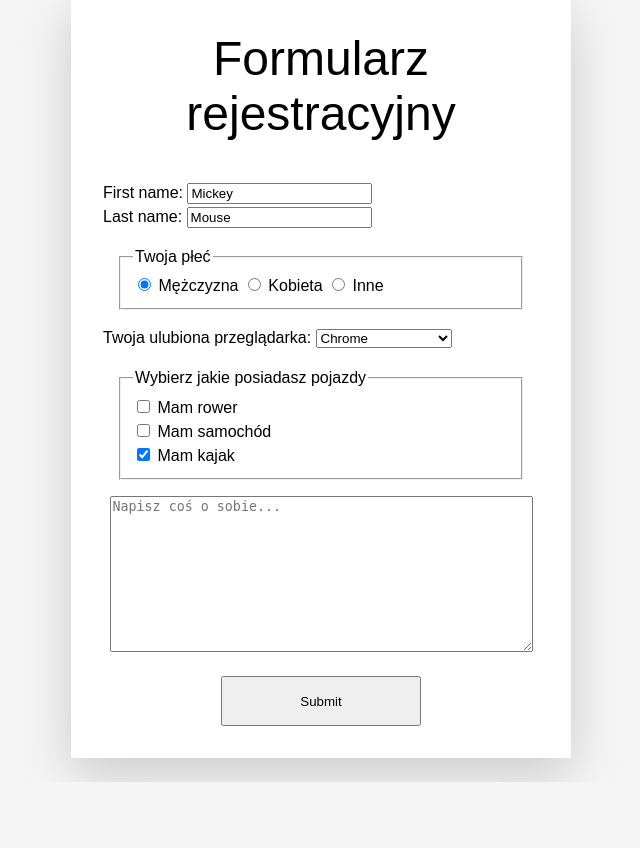
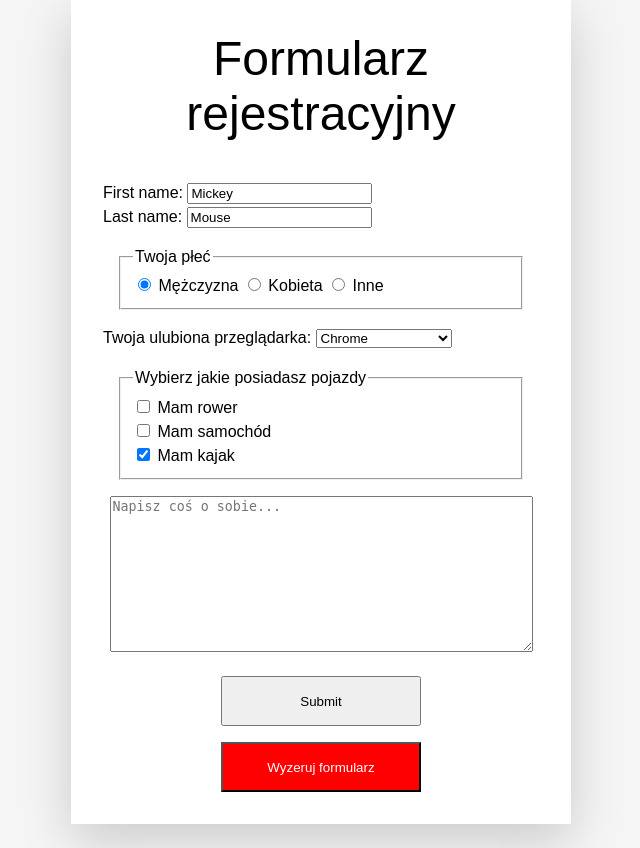
Before and after one commit to kp-marczynski/webowe, a PHP site: page /register.html in a window 1280 px wide. Shown: the part 25-873 px from the top of the page, without its empty margins (319-959 px from the left). Before the commit the page ends 807 px from the top, so only its background shows below. Run offline with PHP 8.4, Linux system fonts and the light colour scheme.

Commit message:
added reset form button

```diff
--- a/register.html
+++ b/register.html
@@ -66,6 +66,7 @@
         <textarea name="message" rows="10" cols="50" placeholder="Napisz coś o sobie..." maxlength="200"></textarea>
         <input class="button" type="submit" value="Submit" onclick="alert('Registration form sent')"
                formaction="index.html">
+        <input class="reset button" type="reset" value="Wyzeruj formularz"/>
     </form>
 </section>
 </body>
--- a/styles.css
+++ b/styles.css
@@ -163,3 +163,15 @@ textarea, .button {
     width: 200px;
     margin-top: 1.5rem;
 }
+
+.reset {
+    background-color: red;
+    color: white;
+    margin: 1rem auto auto;
+    padding: 1rem;
+    display: block
+}
+
+.reset:hover {
+    background-color: darkred;
+}
```
